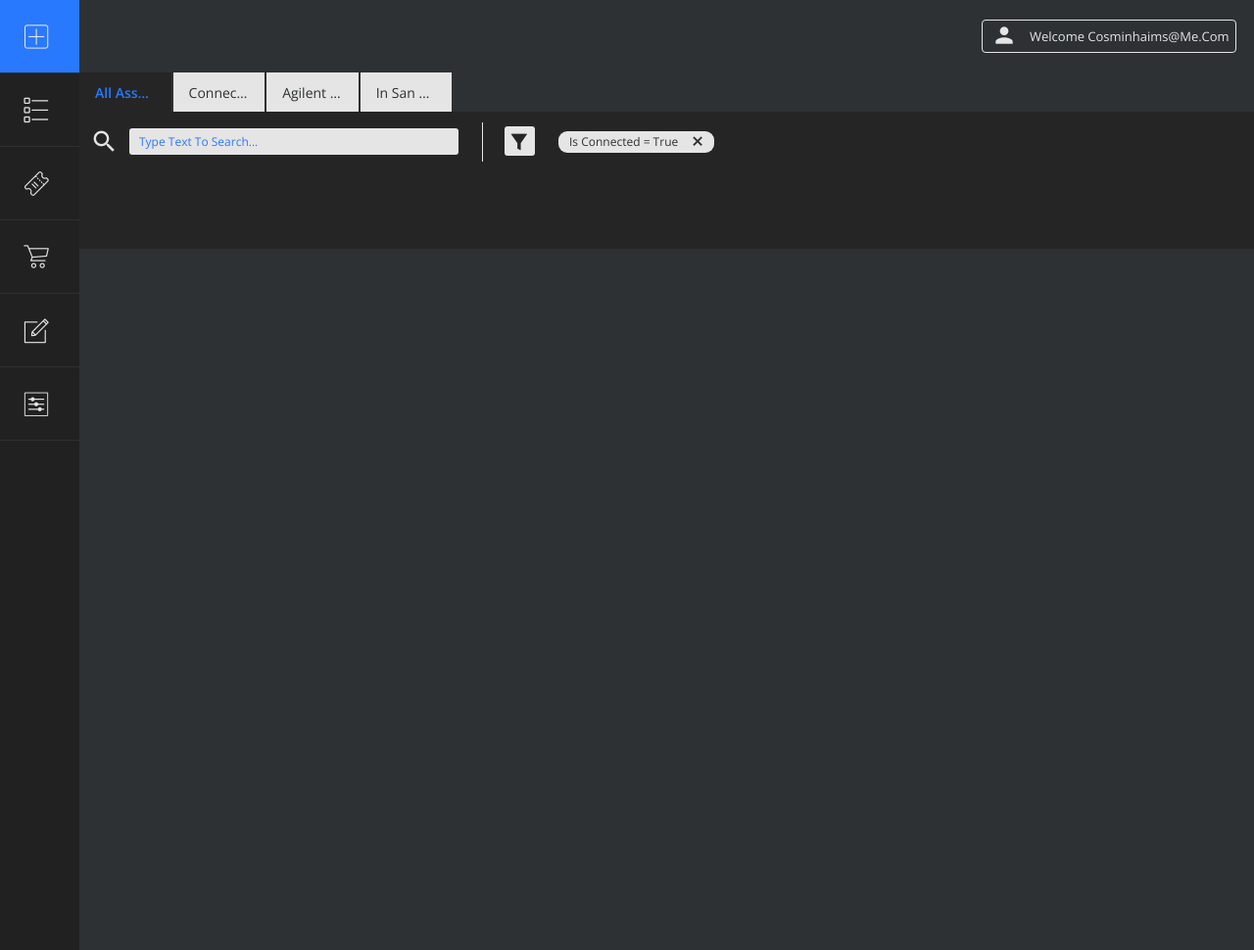
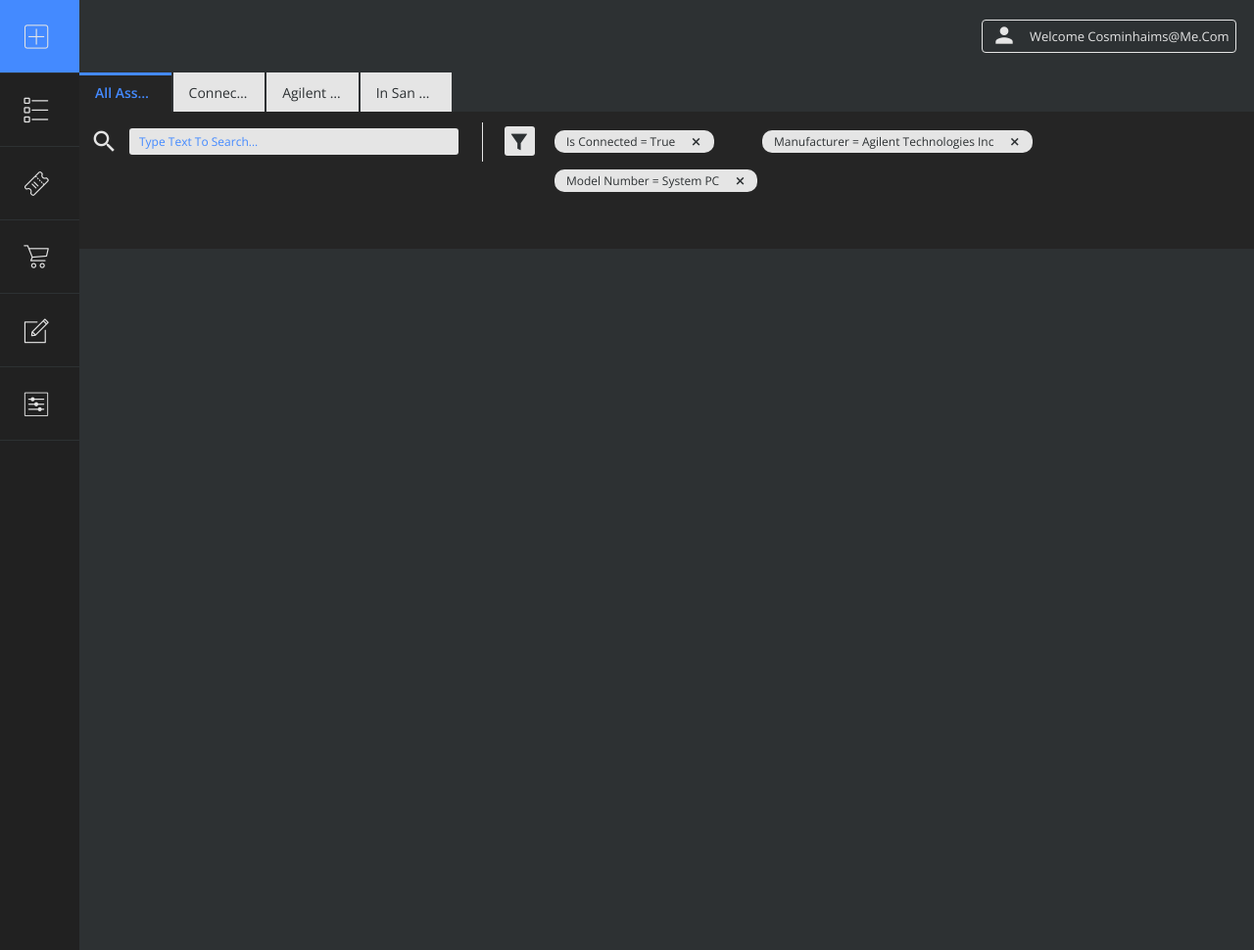
Before and after one commit to jsthack/aa_main_ui, a website: page index.html in a window 1280 px wide. Shown: the whole page at 98% size. Drawn offline with nearby package versions, Linux system fonts and the light colour scheme; files whose address does not match are found by name.

Commit message:
Housekeeping

```diff
--- a/index.html
+++ b/index.html
@@ -43,7 +43,11 @@
 
             <div class="col s7 filters">
                <a href="#" class="filterButton"><i class="icon-filter2"></i></a>
-               <a href="#" class="tags"><span>is connected = true</span><i class="material-icons">close</i></a>
+               <ul class="filterTags">
+                  <li id="tag1"><a href="#">is connected = true<i class="material-icons">clear</i></a></li>
+                  <li id="tag2"><a href="#">manufacturer = agilent technologies inc<i class="material-icons">clear</i></a></li>
+                  <li id="tag3"><a href="#">model number = system PC<i class="material-icons">clear</i></a></li>
+               </ul>
             </div>
          </div>
       <!--Import jQuery before materialize.js-->
--- a/sass/components/_tabs.scss
+++ b/sass/components/_tabs.scss
@@ -74,7 +74,7 @@
   .indicator {
     position: absolute;
     top: 0;
-    //height: 2.5px;
+    height: 2.5px;
     background-color: $tabs-underline-color;
     will-change: left, right;
   }
--- a/sass/components/_variables.scss
+++ b/sass/components/_variables.scss
@@ -37,8 +37,10 @@ $white: white;
 $bkg: #2d3133;
 $nav: #212121;
 $lightGray: #E5E5E5;
-$mainBlue: #2979FF;
+//$mainBlue: #2979FF;
+$mainBlue: #448AFF;
 $mainYellow: #FFB300;
+$mainRed: #dc4646;
 
 $primary-color: $mainBlue !default;
 $primary-color-light: lighten($primary-color, 15%) !default;
--- a/sass/main.scss
+++ b/sass/main.scss
@@ -35,8 +35,10 @@ $bkg: #2d3133;
 $nav: #212121;
 $darkText: $bkg;
 $lightGray: #E5E5E5;
-$mainBlue: #2979FF;
+//$mainBlue: #2979FF;
+$mainBlue: #448AFF;
 $mainYellow: #FFB300;
+$mainRed: #dc4646;
 $tabBkg: #292b2d;
 $activeTabBkg: #252525;
 
@@ -163,7 +165,7 @@ a.userSettings:hover {
       }
       a.active {
          background-color: $activeTabBkg;
-         color: #2979ff;
+         color:$mainBlue;
          font-weight: 600;
       }
    }
@@ -232,7 +234,43 @@ input[type=search] {
    }
    i.icon-filter2 {
       font-size: 18px;
-      color: #252525;
+      color: $bkg;
+   }
+}
+
+.filterTags {
+   margin: 2px 0px 0px 61px;
+   li {
+      float: left;
+      margin: 17px 49px 0px 0px;
+      padding: 6px 0px 0px 12px;
+      font-size: 12px;
+      background-color: $lightGray;
+      border-radius: 10px;
+      height: 23px;
+      width: 276px;
+      a {
+         color: $bkg;
+         &:hover {
+            color: $mainBlue;
+         }
+         .material-icons {
+            color: $bkg;
+            font-size: 12px;
+            font-weight: bold;
+            position: absolute;
+            padding: 0px 0px 0px 15px;
+            &:hover {
+               color: $mainRed;
+            }
+         }
+      }
+   }
+   #tag1 {
+      width: 163px;
+   }
+   #tag3 {
+      width: 207px;
    }
 }
 
```
Also changed, not shown: css/main.css, css/materialize.css.
